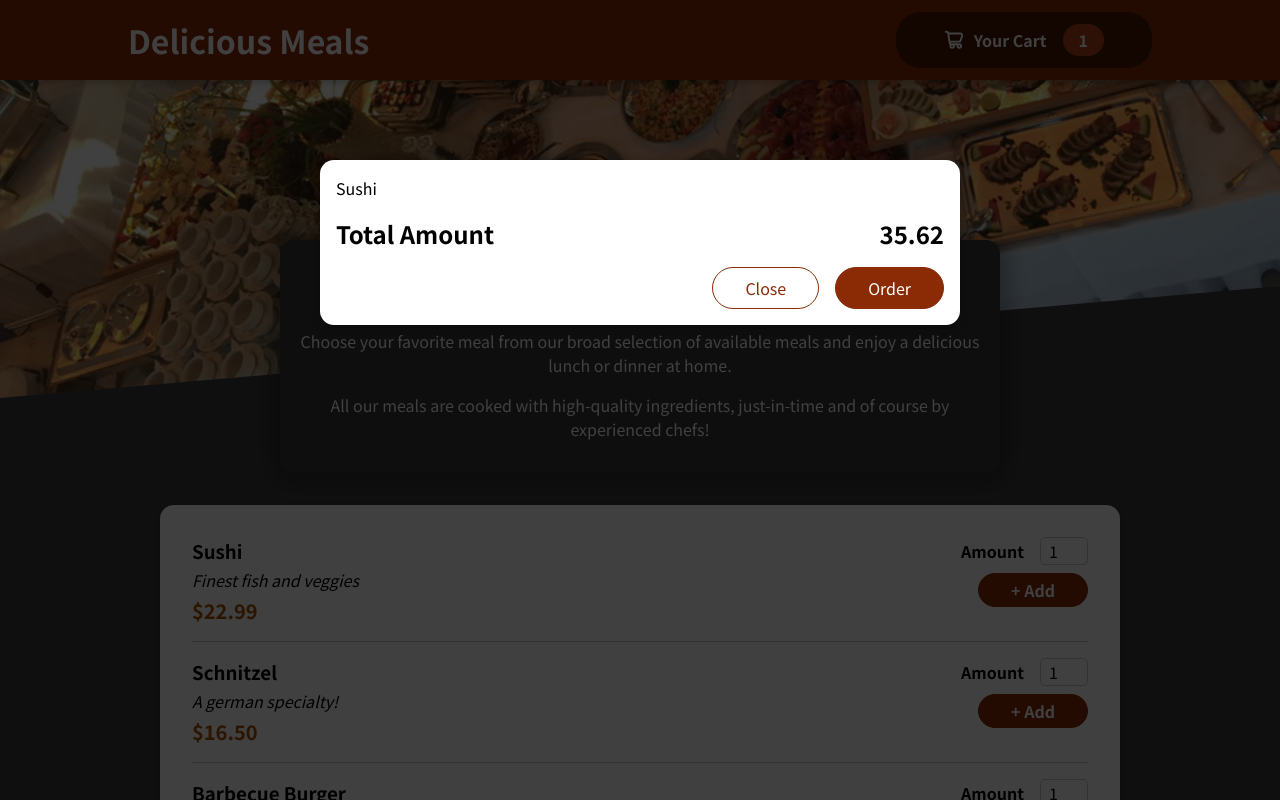
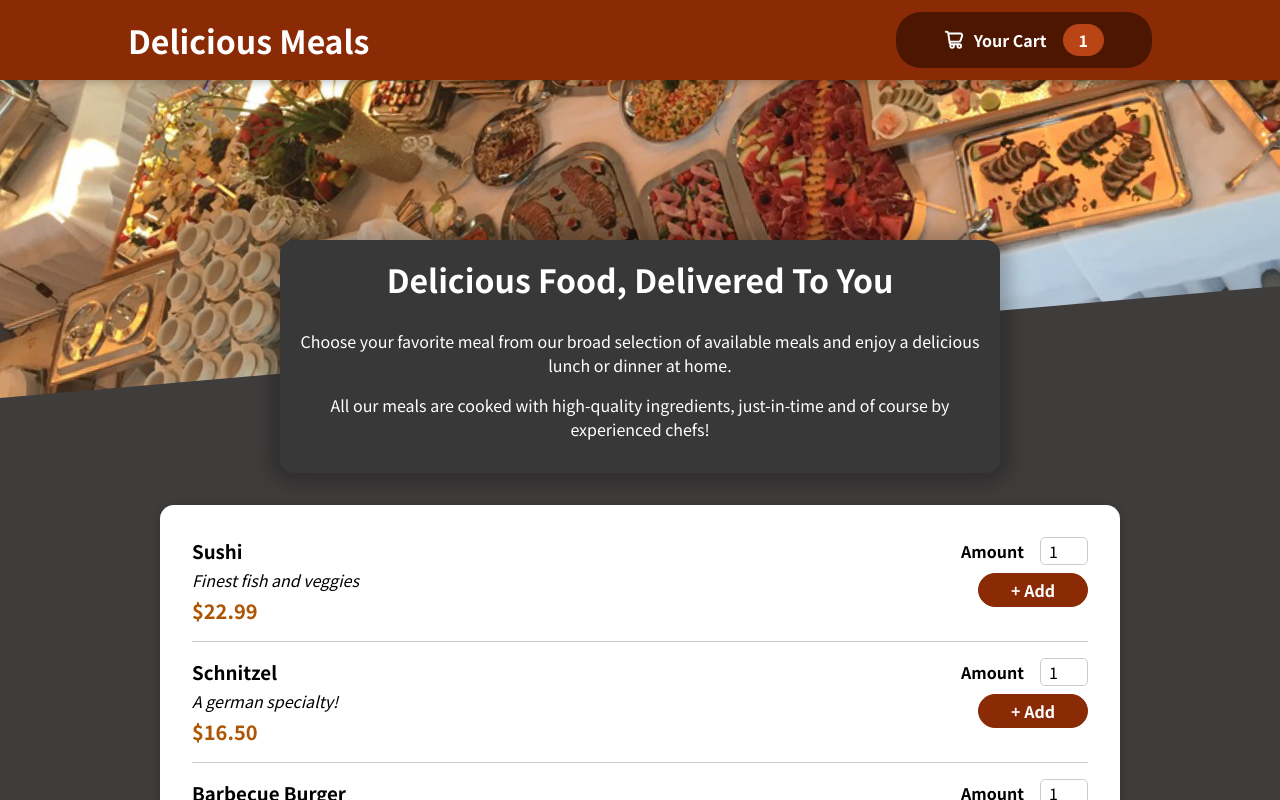
Before and after one commit to Said-laasri/order_your_food, a React (Create React App) app: page / in a window 1280 px wide. Shown: the top 800 px of the page. Built offline with nearby package versions, Linux system fonts and the light colour scheme.

Commit message:
Create hide and show methde

```diff
--- a/src/App.js
+++ b/src/App.js
@@ -1,15 +1,27 @@
-import { Fragment } from "react";
+import { Fragment, useState } from "react";
 
 import Header from "./components/Layout/Header";
 import Meals from "./components/Meals/Meals";
 import Cart from "./components/Cart/Cart";
 
 function App() {
+  const [cartIsSohwn, setCartIsShown] = useState(false);
+
+  const showCarthundler = () => {
+    setCartIsShown(true);
+  };
+
+  const hideCarthundler = () => {
+    setCartIsShown(false);
+  };
+
   return (
     <Fragment>
-      <Header />
-      <Meals />
-      <Cart />
+      {cartIsSohwn && <Cart hideCart={hideCarthundler} />}
+      <Header  showCart={showCarthundler} />
+      <main>
+        <Meals />
+      </main>
     </Fragment>
   );
 }
```
